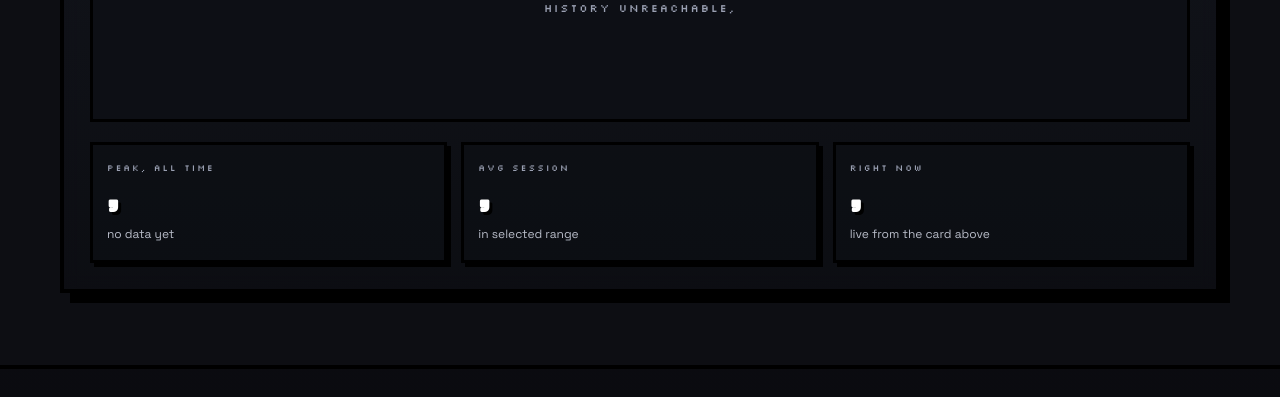
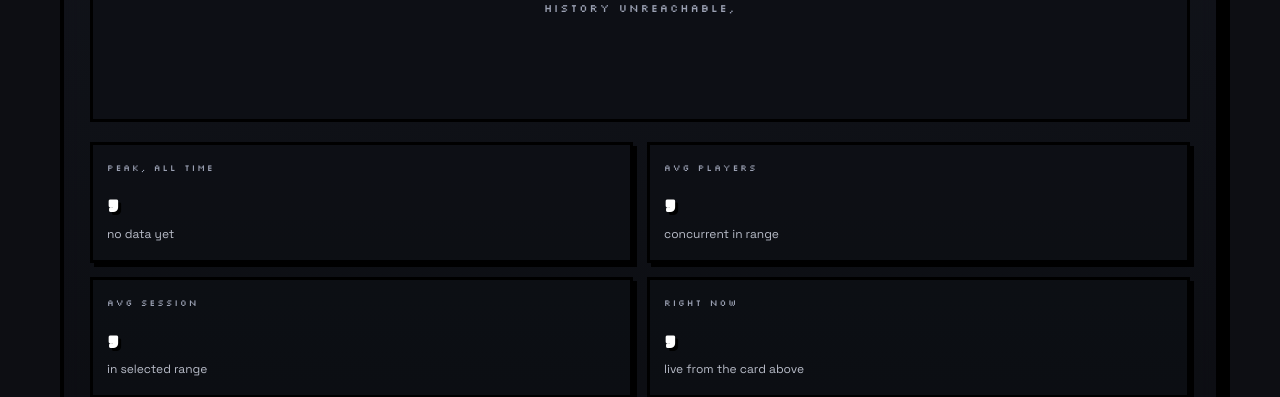
Before and after one commit to SereneHub123/elementrix-lander, a website: page status.html in a window 1280 px wide. Shown: the part 1125-1522 px from the top of the page. Drawn offline with Linux system fonts and the light colour scheme; no server answers.

Commit message:
Add avg concurrent players tile to history graph

```diff
--- a/server.js
+++ b/server.js
@@ -233,6 +233,9 @@ app.get('/api/analytics', (req, res) => {
   const avgSessionSec = inRange.length
     ? Math.round(inRange.reduce((a, s) => a + s.dur, 0) / inRange.length)
     : null;
+  const avgPlayers = samples.length
+    ? Math.round((samples.reduce((a, s) => a + s.n, 0) / samples.length) * 10) / 10
+    : null;
 
   const last = analytics.samples[analytics.samples.length - 1] || null;
   res.json({
@@ -240,6 +243,7 @@ app.get('/api/analytics', (req, res) => {
     points,
     peak: analytics.peak.n > 0 ? analytics.peak : null,
     avgSessionSec,
+    avgPlayers,
     sessions: inRange.length,
     now: last ? { n: last.n, t: last.t } : null,
   });
--- a/status.html
+++ b/status.html
@@ -122,11 +122,16 @@
       <canvas id="graph" height="220" aria-label="Players online over time"></canvas>
       <div class="graphmsg" id="graphMsg">LOADING HISTORY,</div>
     </div>
-    <div class="st-grid">
+    <div class="st-grid two">
       <div class="st-cell">
         <span>PEAK, ALL TIME</span>
         <b id="gPeak">,</b>
         <small id="gPeakT">no data yet</small>
+      </div>
+      <div class="st-cell">
+        <span>AVG PLAYERS</span>
+        <b id="gAvgP">,</b>
+        <small>concurrent in range</small>
       </div>
       <div class="st-cell">
         <span>AVG SESSION</span>
@@ -336,6 +341,7 @@
         } else { gPeak.textContent=','; gPeakT.textContent='no data yet'; }
         gAvg.textContent=fmtDur(d.avgSessionSec);
         document.getElementById('gAvgT').textContent=d.sessions!=null?(d.sessions+' sessions in range'):'in selected range';
+        document.getElementById('gAvgP').textContent=(d.avgPlayers==null||d.avgPlayers===undefined)?',':(d.avgPlayers+' ONLINE');
         if(d.now){ gNow.textContent=d.now.n+' ONLINE'; }
         else { gNow.textContent=','; }
       })
--- a/style.css
+++ b/style.css
@@ -269,6 +269,7 @@ footer{background:linear-gradient(rgba(8,9,13,.45), rgba(8,9,13,.45));color:#9AA
 .st-state{font-family:var(--font-d);font-size:clamp(24px,3.4vw,34px);line-height:1;text-shadow:4px 4px 0 #000}
 .st-sub{font-family:var(--font-p);font-size:10px;letter-spacing:.2em;color:#9AA0B2;margin-top:6px}
 .st-grid{display:grid;grid-template-columns:repeat(3,1fr);gap:14px;margin-top:20px}
+.st-grid.two{grid-template-columns:repeat(2,1fr)}
 .st-cell{background:rgba(13,15,21,.6);border:3px solid #000;box-shadow:4px 4px 0 #000;padding:16px 14px}
 .st-cell span{font-family:var(--font-p);font-size:9px;letter-spacing:.22em;color:#9AA0B2;display:block;margin-bottom:8px}
 .st-cell b{font-family:var(--font-d);font-size:clamp(22px,2.6vw,30px);line-height:1;text-shadow:3px 3px 0 #000}
```
